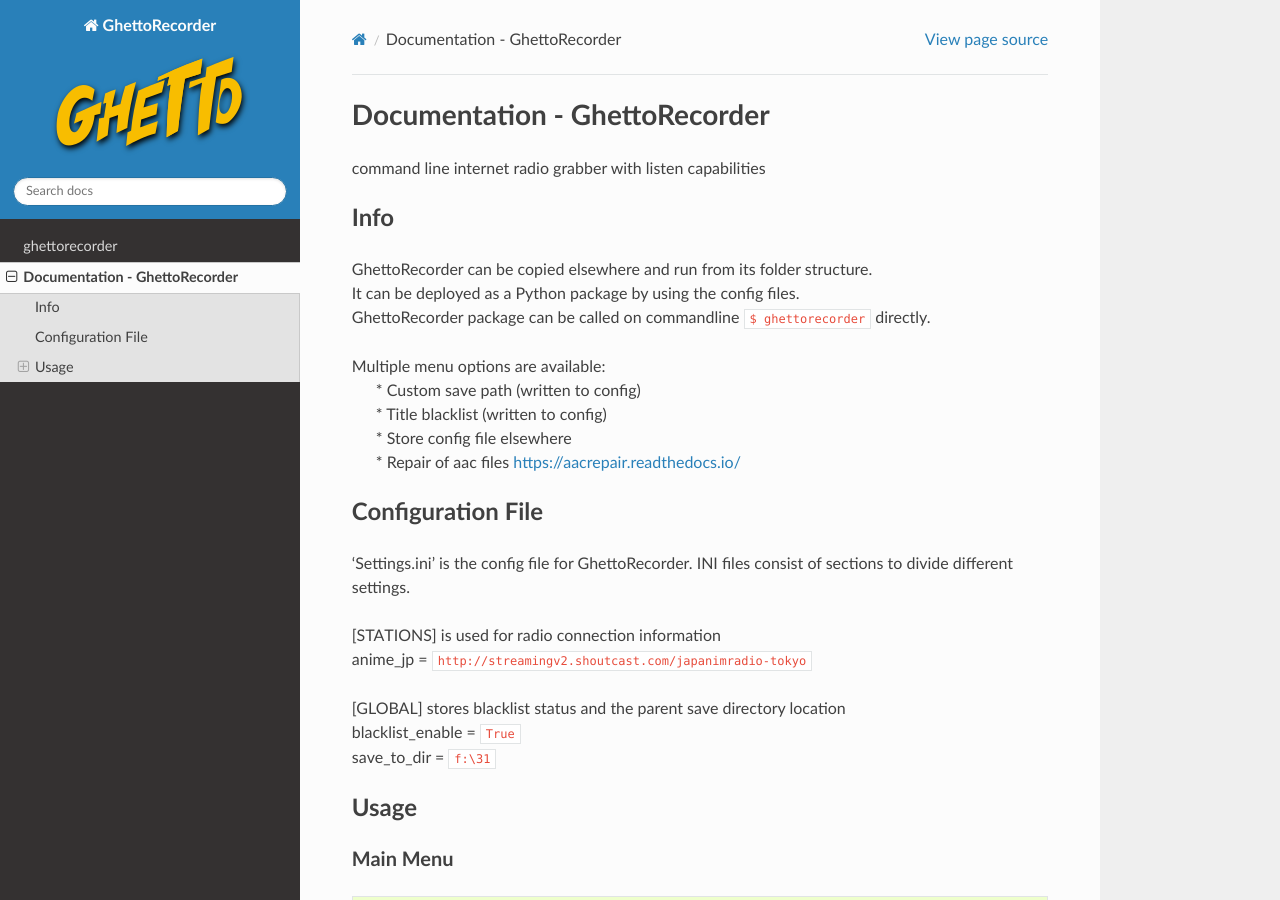
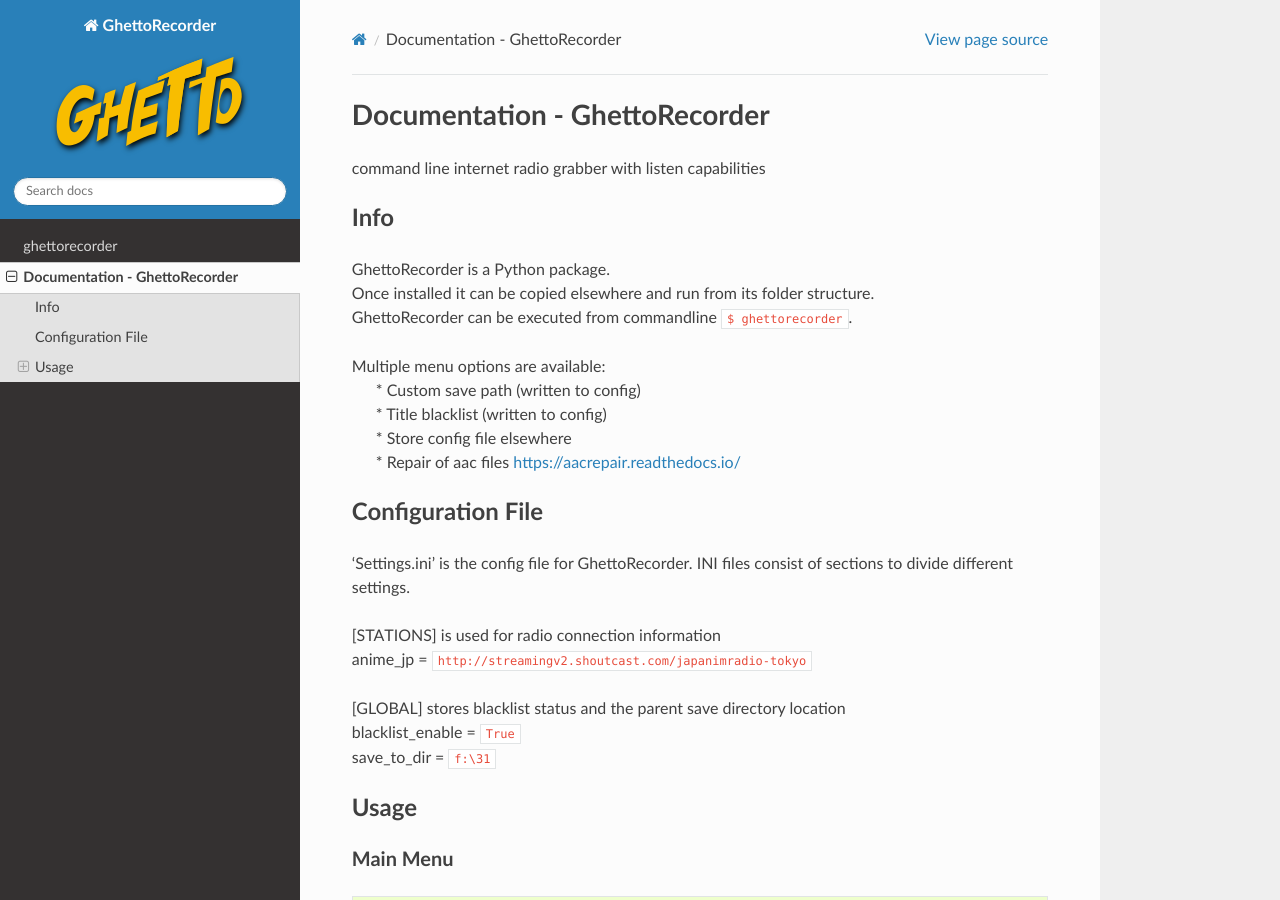
Before and after one commit to 44xtc44/GhettoRecorder, a Sphinx documentation site: the page built from docs/source/README.rst, in a window 1280 px wide and 900 px high. Built offline with Sphinx 7.4.7 and the Read the Docs theme 2.0.0, drawn with Linux system fonts in a browser that asks for light colours; some web fonts are replaced.

Commit message:
describe how to run the package

```diff
--- a/docs/source/README.rst
+++ b/docs/source/README.rst
@@ -4,9 +4,9 @@
 
 Info
 ----
-| GhettoRecorder can be copied elsewhere and run from its folder structure.
-| It can be deployed as a Python package by using the config files.
-| GhettoRecorder package can be called on commandline ``$ ghettorecorder`` directly.
+| GhettoRecorder is a Python package.
+| Once installed it can be copied elsewhere and run from its folder structure.
+| GhettoRecorder can be executed from commandline ``$ ghettorecorder``.
 
 | Multiple menu options are available:
 |   * Custom save path (written to config)
```
